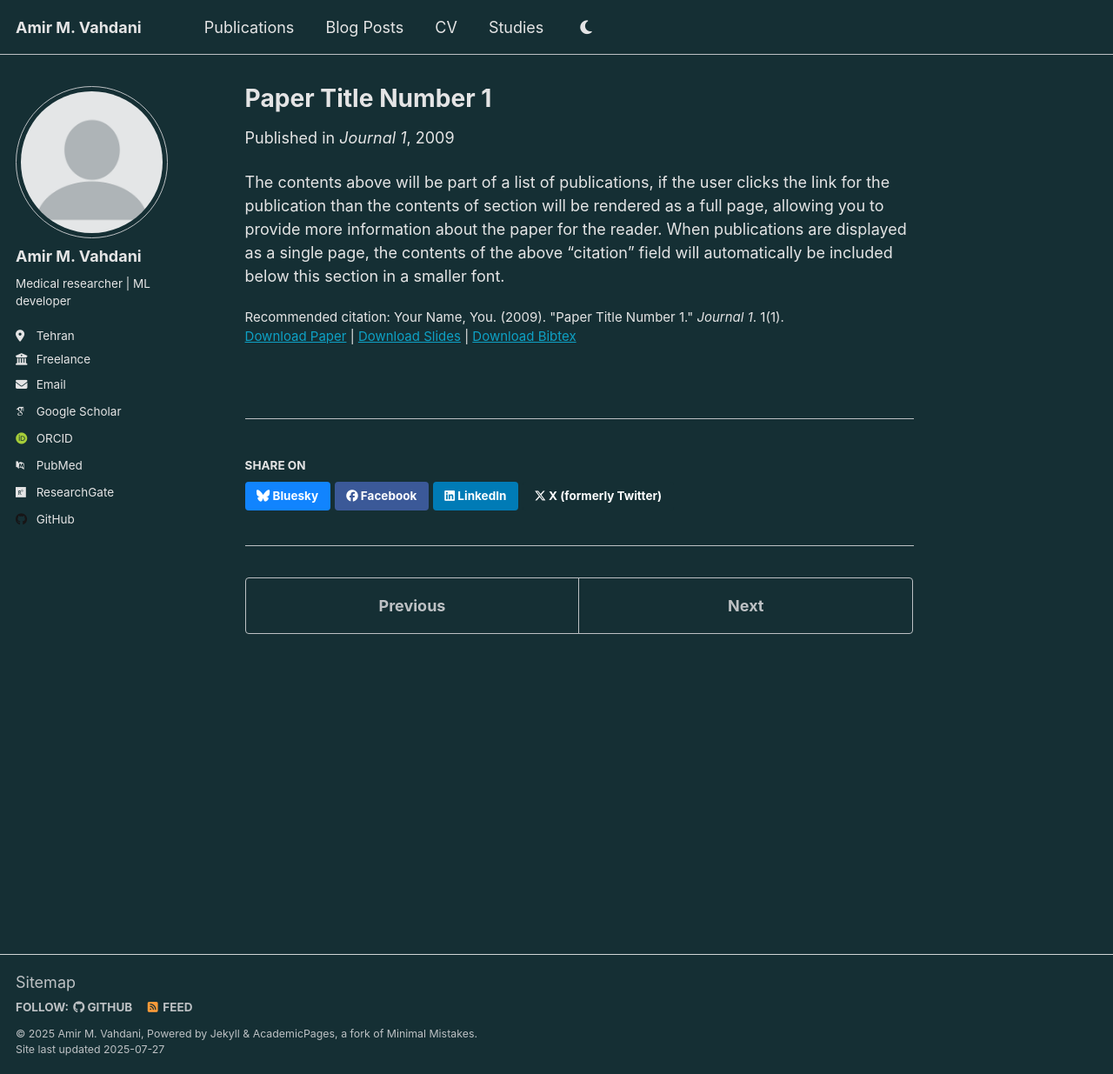
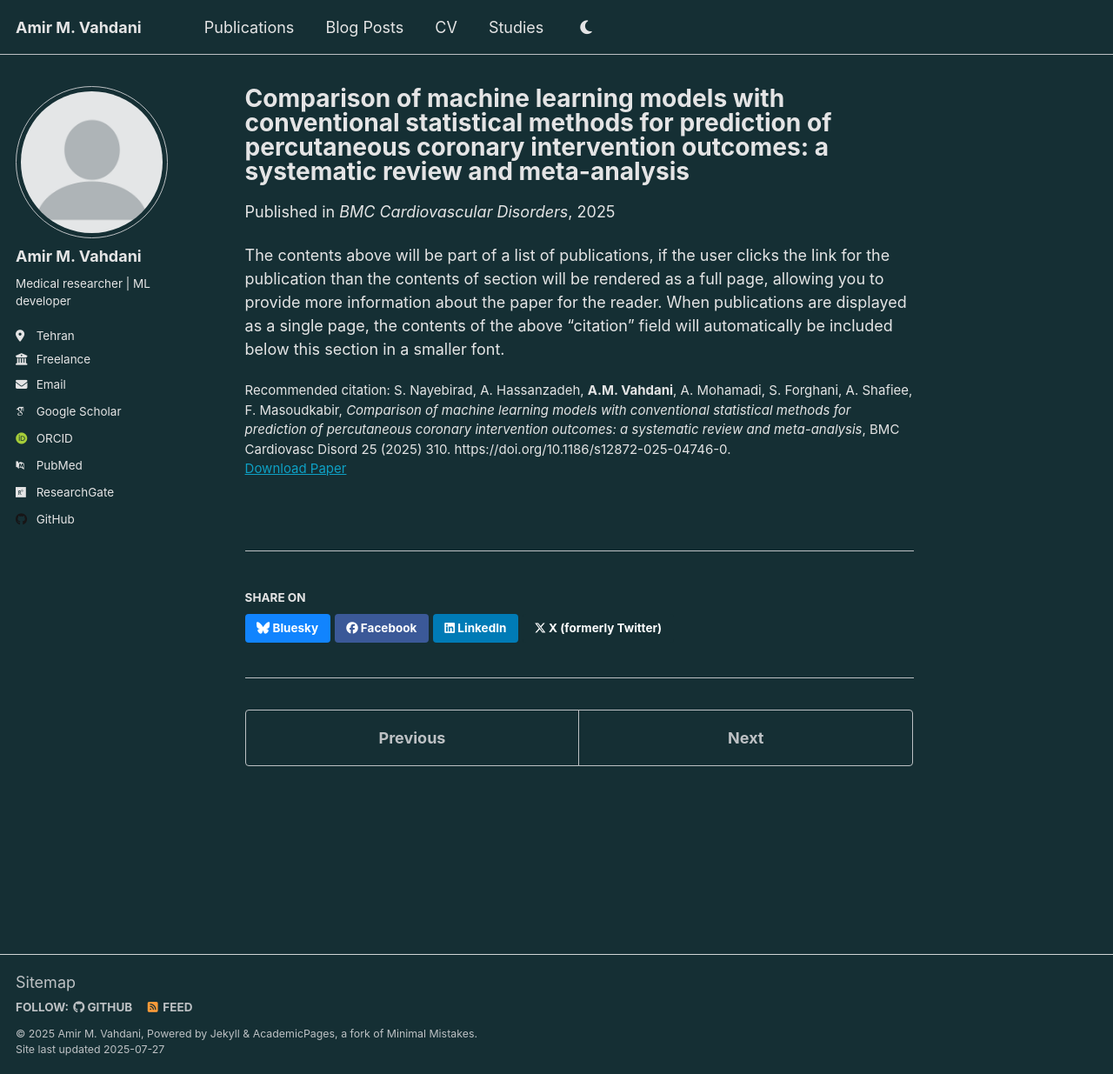
Before and after one commit to AmirV97/amirv97.github.io, a Jekyll site: the page built from _publications/2009-10-01-paper-title-number-1.md, in a window 1280 px wide and 1235 px high. Shown: the whole window at 87% size. Built offline with Jekyll 4.4.1, drawn with Linux system fonts in a browser that asks for light colours; some web fonts are replaced.

Commit message:
Publication 1.

```diff
--- a/_publications/2009-10-01-paper-title-number-1.md
+++ b/_publications/2009-10-01-paper-title-number-1.md
@@ -1,14 +1,13 @@
 ---
-title: "Paper Title Number 1"
+title: "Comparison of machine learning models with conventional statistical methods for prediction of percutaneous coronary intervention outcomes: a systematic review and meta-analysis"
 collection: publications
 category: manuscripts
 permalink: /publication/2009-10-01-paper-title-number-1
-excerpt: 'This paper is about the number 1. The number 2 is left for future work.'
-date: 2009-10-01
-venue: 'Journal 1'
-slidesurl: 'http://academicpages.github.io/files/slides1.pdf'
-paperurl: 'http://academicpages.github.io/files/paper1.pdf'
-bibtexurl: 'http://academicpages.github.io/files/bibtex1.bib'
-citation: 'Your Name, You. (2009). &quot;Paper Title Number 1.&quot; <i>Journal 1</i>. 1(1).'
+excerpt: 'This paper compares a variety of supervised ML methods against logistic regression in predicting PCI outcomes, in terms of performance. We also extensively assess the models in terms of risk of bias (RoB) due factors such as data leakage and lack of external validation, using the [CHARMS](https://journals.plos.org/plosmedicine/article?id=10.1371/journal.pmed.1001744) and [PROBAST](https://pubmed.ncbi.nlm.nih.gov/30596875/) guidelines.'
+date: 2025-04-23
+venue: 'BMC Cardiovascular Disorders'
+paperurl: 'https://bmccardiovascdisord.biomedcentral.com/articles/10.1186/s12872-025-04746-0'
+citation: 'S. Nayebirad, A. Hassanzadeh, <b>A.M. Vahdani</b>, A. Mohamadi, S. Forghani, A. Shafiee, F. Masoudkabir, <i>Comparison of machine learning models with conventional statistical methods for prediction of percutaneous coronary intervention outcomes: a systematic review and meta-analysis</i>, BMC Cardiovasc Disord 25 (2025) 310. https://doi.org/10.1186/s12872-025-04746-0.
+'
 ---
 The contents above will be part of a list of publications, if the user clicks the link for the publication than the contents of section will be rendered as a full page, allowing you to provide more information about the paper for the reader. When publications are displayed as a single page, the contents of the above "citation" field will automatically be included below this section in a smaller font.
```
